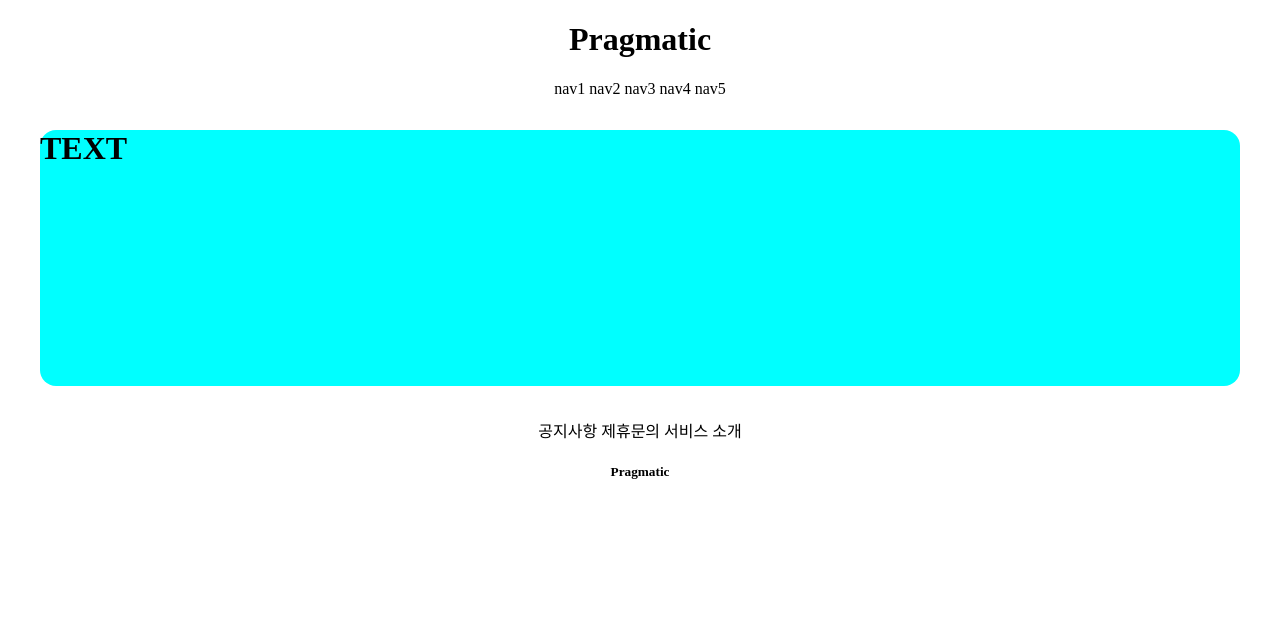
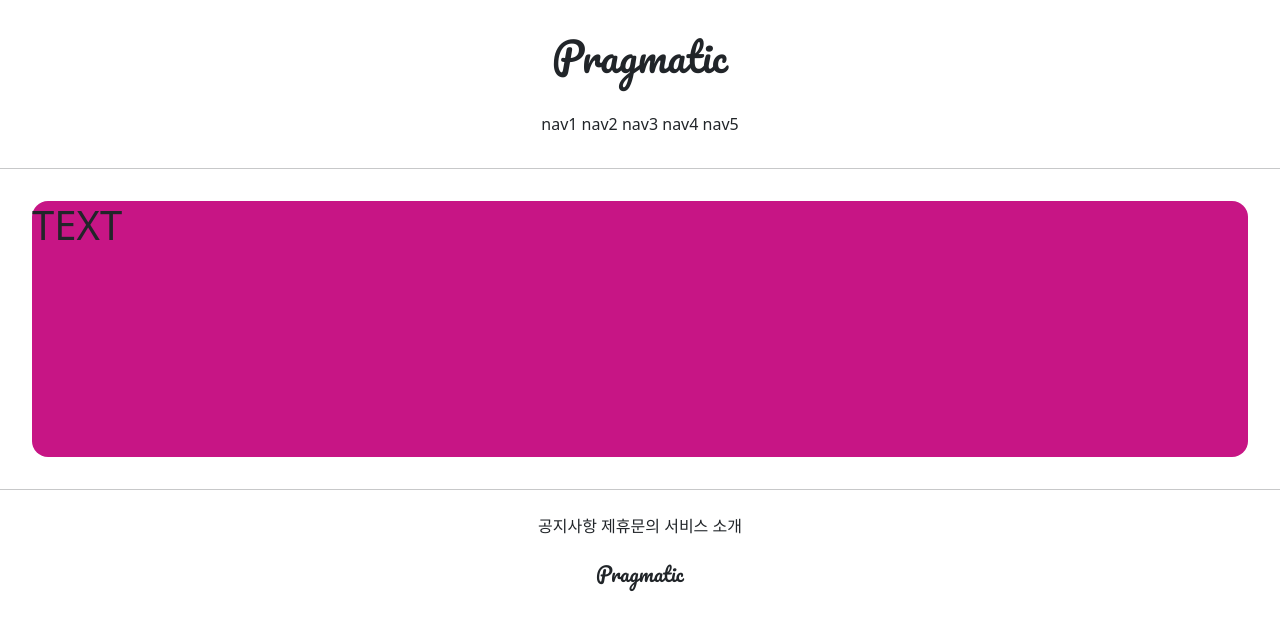
Before and after one commit to surlyban-selor/kalrasu, a Django app: page /accounts/hello_world/ in a window 1280 px wide. Shown: the top 630 px of the page. Run offline with Django 3.2, Linux system fonts and the light colour scheme; parts of the project's set-up code (start-up, migrations or seed data) failed here and were passed over.

Commit message:
7/6 3ban class commit 2

```diff
--- a/accountapp/templates/accountapp/hello_world.html
+++ b/accountapp/templates/accountapp/hello_world.html
@@ -2,7 +2,7 @@
 
 {% block content %}
 
-    <div style="height: 16rem; background-color: aqua; margin: 2rem; border-radius: 1rem">
+    <div style="height: 16rem; background-color: mediumvioletred; margin: 2rem; border-radius: 1rem">
     <h1>TEXT</h1>
     </div>
 
--- a/templates/base.html
+++ b/templates/base.html
@@ -7,8 +7,12 @@
 
 {% include 'header.html' %}
 
+<hr>
+
 {% block content %}
 {% endblock %}
+
+<hr>
 
 {% include 'footer.html' %}
 
--- a/templates/footer.html
+++ b/templates/footer.html
@@ -1,11 +1,11 @@
 <div style="text-align: center">
 
-    <div>
+    <div style="margin: 1.5rem 0;">
         <span>공지사항</span>
         <span>제휴문의</span>
         <span>서비스 소개</san>
     </div>
-    <div>
+    <div style="margin: 1.5rem 0; font-family: 'Pacifico', cursive;">
         <h5>Pragmatic</h5>
     </div>
 
--- a/templates/head.html
+++ b/templates/head.html
@@ -1,4 +1,13 @@
 <head>
     <meta charset="UTF-8">
     <title>Title</title>
+
+    {# BOOTSTRAP LINK #}
+    <link href="https://cdn.jsdelivr.net/npm/bootstrap@5.0.2/dist/css/bootstrap.min.css" rel="stylesheet"
+          integrity="sha384-EVSTQN3/azprG1Anm3QDgpJLIm9Nao0Yz1ztcQTwFspd3yD65VohhpuuCOmLASjC" crossorigin="anonymous">
+    {# GOOGLE FONT LINK #}
+    <link rel="preconnect" href="https://fonts.googleapis.com">
+    <link rel="preconnect" href="https://fonts.gstatic.com" crossorigin>
+    <link href="https://fonts.googleapis.com/css2?family=Pacifico&display=swap" rel="stylesheet">
+
 </head>
--- a/templates/header.html
+++ b/templates/header.html
@@ -1,13 +1,14 @@
 <div style="text-align: center">
-    <div>
+
+    <div style="margin: 2rem 0; font-family: 'Pacifico', cursive;">
         <h1>Pragmatic</h1>
     </div>
-    <div>
-        <sapn>nav1</sapn>
-        <sapn>nav2</sapn>
-        <sapn>nav3</sapn>
-        <sapn>nav4</sapn>
-        <sapn>nav5</sapn>
+    <div style="margin-bottom: 2rem;">
+        <span>nav1</span>
+        <span>nav2</span>
+        <span>nav3</span>
+        <span>nav4</span>
+        <span>nav5</span>
     </div>
 
 </div>
```
